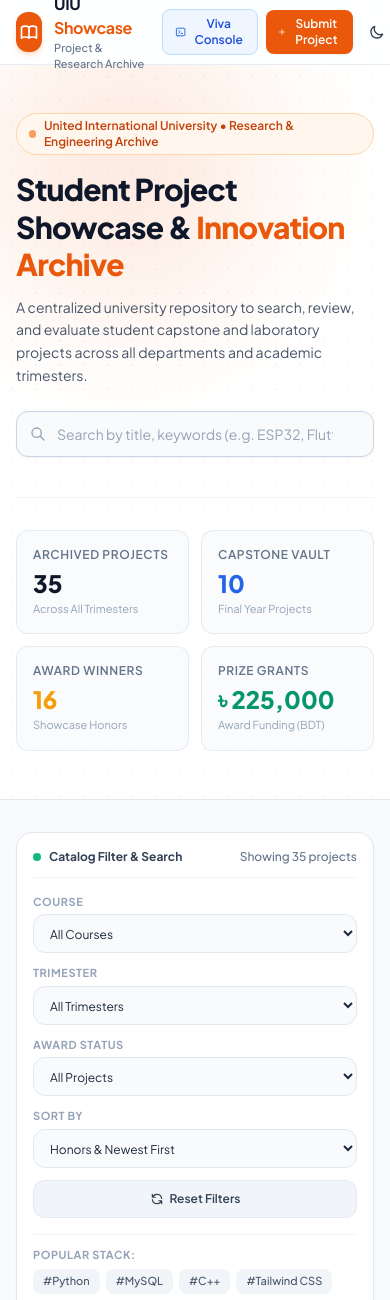
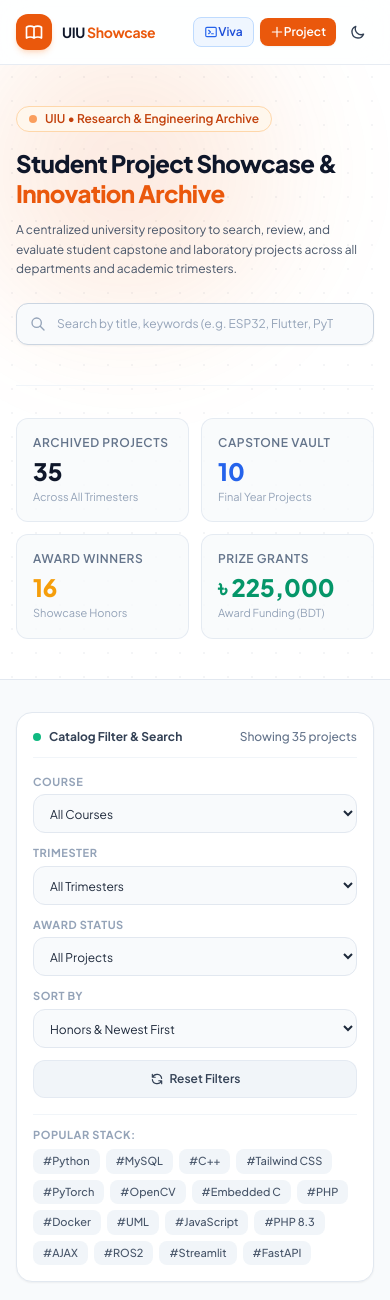
Before and after one commit to itstahmid97/uiu-project-showcase, a PHP site: page /project_showcase/public/index.php in a window 390 px wide. Shown: the top 1300 px of the page. Run offline with PHP 8.4, Linux system fonts and the light colour scheme; data comes from the database, SQL or seed files in the repository; some libraries are stand-ins or nearby versions.

Commit message:
Fix mobile navbar wrapping and prevent horizontal scrolling on 375px screens

```diff
--- a/project_showcase/public/css/style.css
+++ b/project_showcase/public/css/style.css
@@ -18,6 +18,14 @@ html {
   font-family: var(--font-main);
   scroll-behavior: smooth;
   -webkit-font-smoothing: antialiased;
+  overflow-x: hidden;
+  max-width: 100vw;
+}
+
+body {
+  overflow-x: hidden;
+  max-width: 100vw;
+  width: 100%;
 }
 
 code, pre, .font-mono {
--- a/project_showcase/public/index.php
+++ b/project_showcase/public/index.php
@@ -39,37 +39,37 @@
   <!-- Top Navigation Bar                         -->
   <!-- ========================================== -->
   <header class="sticky top-0 z-40 w-full glass-header border-b border-slate-200/80 dark:border-slate-800/80">
-    <div class="max-w-7xl mx-auto px-4 sm:px-6 lg:px-8 h-16 flex items-center justify-between gap-4">
+    <div class="max-w-7xl mx-auto px-4 sm:px-6 lg:px-8 h-16 flex items-center justify-between gap-2 sm:gap-4 min-w-0">
 
       <!-- Brand Logo -->
-      <a href="#" class="flex items-center space-x-3 group">
-        <div class="w-10 h-10 rounded-xl bg-orange-600 flex items-center justify-center text-white shadow-md shadow-orange-500/20 group-hover:bg-orange-700 transition">
+      <a href="#" class="flex items-center space-x-2.5 sm:space-x-3 group min-w-0 flex-shrink-0">
+        <div class="w-9 h-9 sm:w-10 sm:h-10 rounded-xl bg-orange-600 flex items-center justify-center text-white shadow-md shadow-orange-500/20 group-hover:bg-orange-700 transition flex-shrink-0">
           <svg class="w-5 h-5" fill="none" stroke="currentColor" viewBox="0 0 24 24">
             <path stroke-linecap="round" stroke-linejoin="round" stroke-width="2" d="M12 6.253v13m0-13C10.832 5.477 9.246 5 7.5 5S4.168 5.477 3 6.253v13C4.168 18.477 5.754 18 7.5 18s3.332.477 4.5 1.253m0-13C13.168 5.477 14.754 5 16.5 5c1.747 0 3.332.477 4.5 1.253v13C19.832 18.477 18.247 18 16.5 18c-1.746 0-3.332.477-4.5 1.253"/>
           </svg>
         </div>
-        <div>
-          <span class="text-base font-bold tracking-tight text-slate-900 dark:text-white">UIU <span class="text-orange-600">Showcase</span></span>
-          <p class="text-[11px] text-slate-500 dark:text-slate-400 font-medium">Project & Research Archive</p>
+        <div class="min-w-0">
+          <span class="text-sm sm:text-base font-bold tracking-tight text-slate-900 dark:text-white">UIU <span class="text-orange-600">Showcase</span></span>
+          <p class="text-[10px] sm:text-[11px] text-slate-500 dark:text-slate-400 font-medium hidden sm:block">Project & Research Archive</p>
         </div>
       </a>
 
       <!-- Navigation Actions -->
-      <div class="flex items-center space-x-2 sm:space-x-3">
+      <div class="flex items-center space-x-1.5 sm:space-x-2.5 flex-shrink-0">
         <!-- SQL Lab Console (Viva Defense) -->
-        <button id="open-viva-btn" class="inline-flex items-center px-3 py-1.5 rounded-lg text-xs font-semibold bg-blue-50 text-blue-700 dark:bg-blue-950/60 dark:text-blue-300 hover:bg-blue-100 dark:hover:bg-blue-900 transition border border-blue-200 dark:border-blue-800" title="Open SQL Viva Console">
-          <svg class="w-4 h-4 mr-1.5 text-blue-600 dark:text-blue-400" fill="none" stroke="currentColor" viewBox="0 0 24 24">
+        <button id="open-viva-btn" class="inline-flex items-center px-2.5 py-1.5 sm:px-3 rounded-lg text-xs font-semibold bg-blue-50 text-blue-700 dark:bg-blue-950/60 dark:text-blue-300 hover:bg-blue-100 dark:hover:bg-blue-900 transition border border-blue-200 dark:border-blue-800" title="Open SQL Viva Console">
+          <svg class="w-3.5 h-3.5 sm:mr-1.5 text-blue-600 dark:text-blue-400" fill="none" stroke="currentColor" viewBox="0 0 24 24">
             <path stroke-linecap="round" stroke-linejoin="round" stroke-width="2" d="M8 9l3 3-3 3m5 0h3M5 20h14a2 2 0 002-2V6a2 2 0 00-2-2H5a2 2 0 00-2 2v12a2 2 0 002 2z"/>
           </svg>
-          <span class="hidden sm:inline">SQL Lab &</span> Viva Console
+          <span class="hidden md:inline">SQL Lab & </span><span>Viva</span>
         </button>
 
         <!-- Submit Project Button -->
-        <button id="open-add-project-btn" class="inline-flex items-center px-3 py-1.5 rounded-lg text-xs font-semibold bg-orange-600 text-white hover:bg-orange-700 transition shadow-sm" title="Submit Project">
-          <svg class="w-3.5 h-3.5 mr-1.5" fill="none" stroke="currentColor" viewBox="0 0 24 24">
+        <button id="open-add-project-btn" class="inline-flex items-center px-2.5 py-1.5 sm:px-3 rounded-lg text-xs font-semibold bg-orange-600 text-white hover:bg-orange-700 transition shadow-sm" title="Submit Project">
+          <svg class="w-3.5 h-3.5 sm:mr-1.5" fill="none" stroke="currentColor" viewBox="0 0 24 24">
             <path stroke-linecap="round" stroke-linejoin="round" stroke-width="2" d="M12 4v16m8-8H4"/>
           </svg>
-          <span>Submit Project</span>
+          <span class="hidden sm:inline">Submit </span><span>Project</span>
         </button>
 
         <!-- Add Course Button (Extensibility Demo) -->
@@ -81,7 +81,7 @@
         </button>
 
         <!-- Theme Toggle -->
-        <button id="theme-toggle-btn" class="p-2 rounded-lg text-slate-500 hover:text-slate-800 dark:text-slate-400 dark:hover:text-white hover:bg-slate-100 dark:hover:bg-slate-800 transition" aria-label="Toggle Theme">
+        <button id="theme-toggle-btn" class="p-2 rounded-lg text-slate-500 hover:text-slate-800 dark:text-slate-400 dark:hover:text-white hover:bg-slate-100 dark:hover:bg-slate-800 transition flex-shrink-0" aria-label="Toggle Theme">
           <div id="theme-toggle-icon"></div>
         </button>
       </div>
@@ -91,37 +91,37 @@
   <!-- ========================================== -->
   <!-- Hero Section                               -->
   <!-- ========================================== -->
-  <section class="relative bg-white dark:bg-slate-900 border-b border-slate-200 dark:border-slate-800 overflow-hidden py-12 md:py-16">
+  <section class="relative bg-white dark:bg-slate-900 border-b border-slate-200 dark:border-slate-800 overflow-hidden py-10 md:py-16">
     <!-- Background Pattern & Subtle Glow -->
     <div class="absolute inset-0 bg-grid-pattern opacity-60 pointer-events-none"></div>
     <div class="hero-glow"></div>
 
-    <div class="max-w-7xl mx-auto px-4 sm:px-6 lg:px-8 relative z-10">
-      <div class="max-w-3xl">
+    <div class="max-w-7xl mx-auto px-4 sm:px-6 lg:px-8 relative z-10 w-full min-w-0">
+      <div class="max-w-3xl w-full">
         <!-- University Badge -->
-        <div class="inline-flex items-center gap-2 px-3 py-1 rounded-full text-xs font-semibold bg-orange-50 text-orange-700 dark:bg-orange-950/60 dark:text-orange-300 border border-orange-200 dark:border-orange-800/60 mb-4">
-          <span class="w-2 h-2 rounded-full bg-orange-500 animate-pulse"></span>
-          <span>United International University • Research & Engineering Archive</span>
+        <div class="inline-flex items-center gap-2 px-3 py-1 rounded-full text-xs font-semibold bg-orange-50 text-orange-700 dark:bg-orange-950/60 dark:text-orange-300 border border-orange-200 dark:border-orange-800/60 mb-4 max-w-full">
+          <span class="w-2 h-2 rounded-full bg-orange-500 animate-pulse flex-shrink-0"></span>
+          <span class="truncate">UIU • Research & Engineering Archive</span>
         </div>
 
         <!-- Headline -->
-        <h1 class="text-3xl sm:text-4xl lg:text-5xl font-extrabold text-slate-900 dark:text-white tracking-tight leading-tight">
+        <h1 class="text-2xl sm:text-4xl lg:text-5xl font-extrabold text-slate-900 dark:text-white tracking-tight leading-tight">
           Student Project Showcase & <span class="text-orange-600">Innovation Archive</span>
         </h1>
 
         <!-- Extensible Subtitle (No hardcoded course lists) -->
-        <p class="mt-3 text-sm sm:text-base text-slate-600 dark:text-slate-400 leading-relaxed max-w-2xl">
+        <p class="mt-3 text-xs sm:text-base text-slate-600 dark:text-slate-400 leading-relaxed max-w-2xl">
           A centralized university repository to search, review, and evaluate student capstone and laboratory projects across all departments and academic trimesters.
         </p>
 
         <!-- Search Bar -->
-        <div class="mt-6 relative max-w-xl">
+        <div class="mt-6 relative w-full max-w-xl">
           <div class="absolute inset-y-0 left-0 pl-3.5 flex items-center pointer-events-none text-slate-400">
             <svg class="w-4 h-4" fill="none" stroke="currentColor" viewBox="0 0 24 24">
               <path stroke-linecap="round" stroke-linejoin="round" stroke-width="2" d="M21 21l-6-6m2-5a7 7 0 11-14 0 7 7 0 0114 0z"/>
             </svg>
           </div>
-          <input type="text" id="hero-search-input" placeholder="Search by title, keywords (e.g. ESP32, Flutter, PyTorch), or student name..." class="w-full pl-10 pr-10 py-3 bg-slate-50 dark:bg-slate-800/90 border border-slate-300 dark:border-slate-700 rounded-xl text-sm focus:outline-none focus:ring-2 focus:ring-orange-500 dark:text-white placeholder-slate-400 shadow-sm transition">
+          <input type="text" id="hero-search-input" placeholder="Search by title, keywords (e.g. ESP32, Flutter, PyTorch), or student name..." class="w-full pl-10 pr-10 py-3 bg-slate-50 dark:bg-slate-800/90 border border-slate-300 dark:border-slate-700 rounded-xl text-xs sm:text-sm focus:outline-none focus:ring-2 focus:ring-orange-500 dark:text-white placeholder-slate-400 shadow-sm transition">
           <button id="clear-search-btn" class="hidden absolute inset-y-0 right-0 pr-3.5 flex items-center text-slate-400 hover:text-slate-600 dark:hover:text-slate-200 text-xs">
             ✕
           </button>
```
